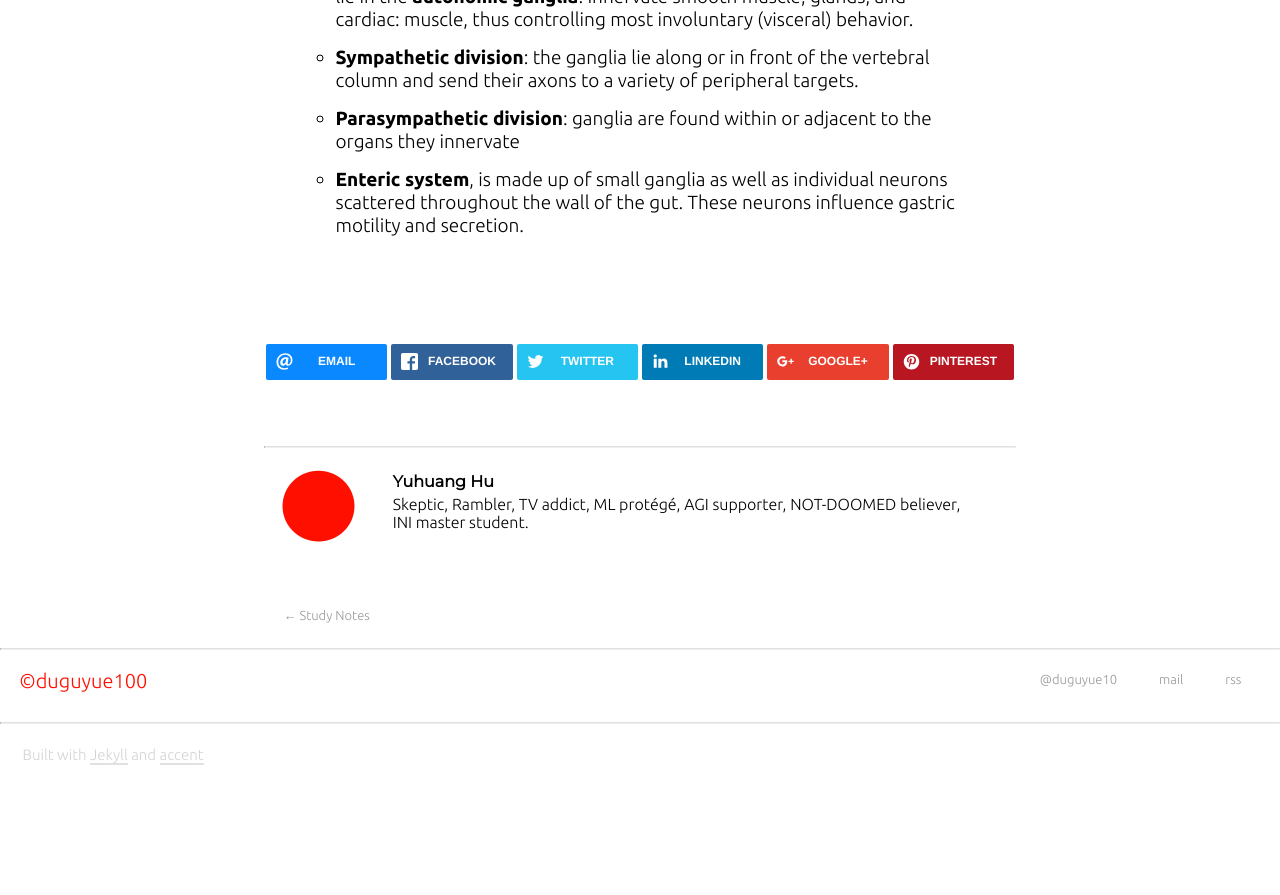
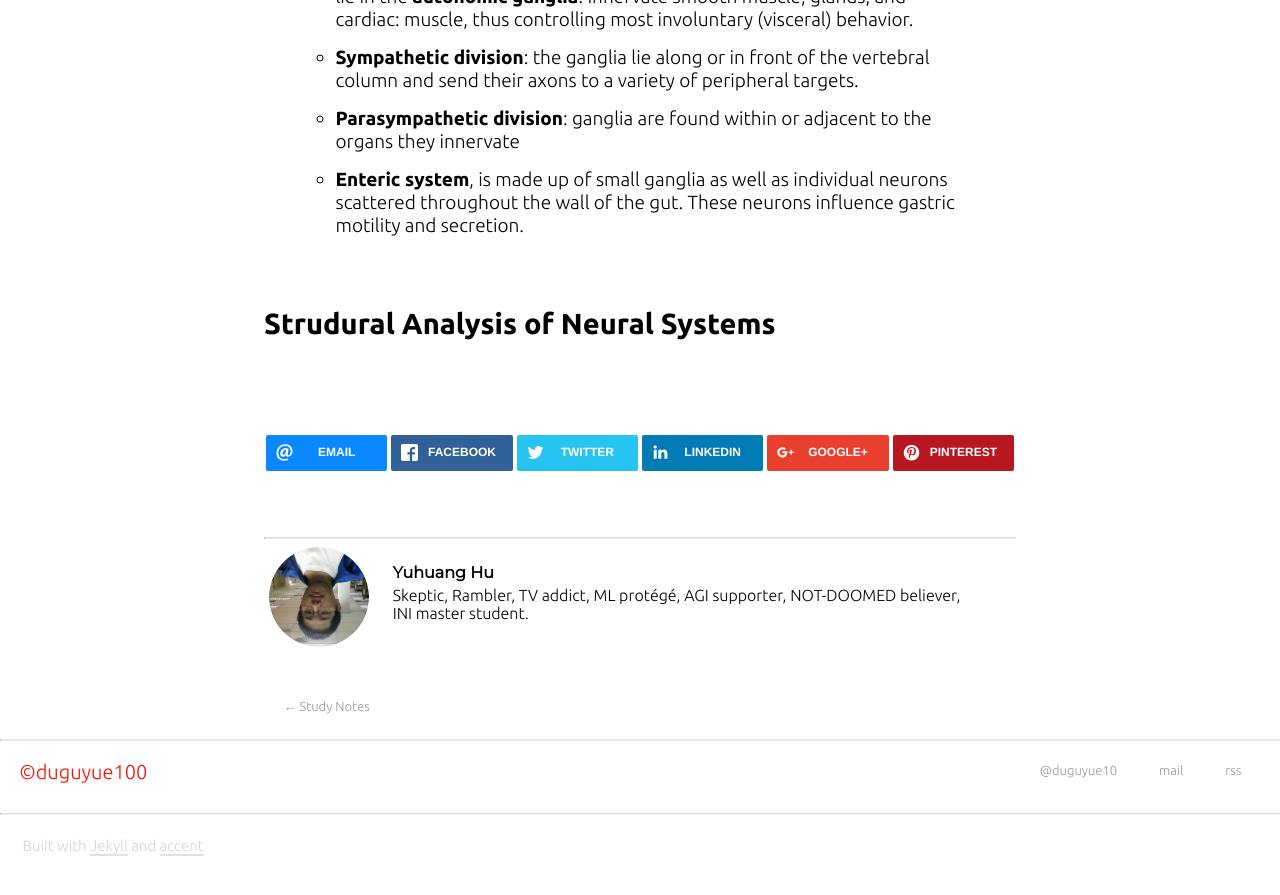
Before and after one commit to duguyue100/study-notes, a Jekyll site: the page built from _posts/2016-09-20-BIO343-week-1-notes.md, in a window 1280 px wide and 900 px high, scrolled down 10233 px. Shown: the top 895 px of the window. Built offline with Jekyll 4.4.1, drawn with Linux system fonts in a browser that asks for light colours; nearby versions of some CDN libraries; before the commit the page ends 11042 px from its top, so only the background shows below that.

Commit message:
update config and article

```diff
--- a/_config.yml
+++ b/_config.yml
@@ -50,7 +50,7 @@ facebook_id: yuhuang.hu.5
 favicon: true
 favicon_location: "images/favicon.ico"
 
-profile_picture: images/temp.png
+profile_picture: images/my-photo-round.png
 paginate: 20
 paginate_path: "/page/:num"
 # tracking_id:  # GA Tracking ID
--- a/_posts/2016-09-20-BIO343-week-1-notes.md
+++ b/_posts/2016-09-20-BIO343-week-1-notes.md
@@ -256,3 +256,5 @@ title: BIO343 Week 1 Notes
     +   __Enteric system__, is made up of small ganglia as well as individual
         neurons scattered throughout the wall of the gut. These neurons
         influence gastric motility and secretion.
+
+### Strudural Analysis of Neural Systems
```
Also changed, not shown: images/my-photo-round.png (added).
